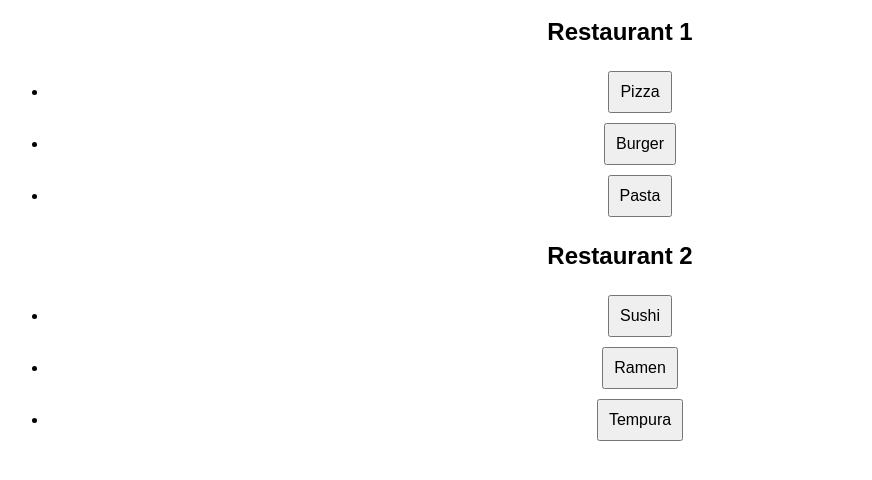
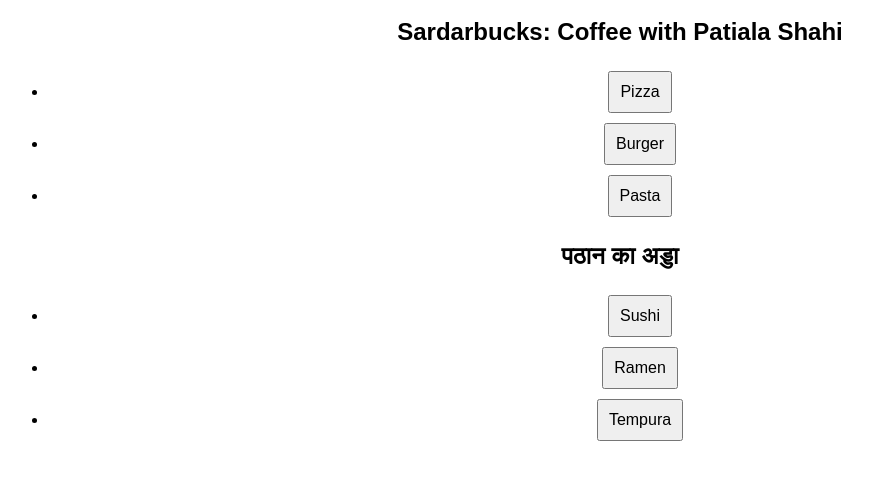
Before and after one commit to KartikBallal1610/Komato, a plain HTML site: page index.html in a window 1280 px wide. Shown: the part 90-570 px from the top of the page, without its empty margins (20-892 px from the left). Drawn offline with Linux system fonts and the light colour scheme.

Commit message:
Update index.html

```diff
--- a/index.html
+++ b/index.html
@@ -3,13 +3,13 @@
 <head>
     <meta charset="UTF-8">
     <meta name="viewport" content="width=device-width, initial-scale=1.0">
-    <title>Food Delivery</title>
+    <title>Cwiggy</title>
     <link rel="stylesheet" href="style.css">
 </head>
 <body>
     <h1>Food Delivery Service</h1>
     <div class="restaurant" id="restaurant1">
-        <h2>Restaurant 1</h2>
+        <h2>Sardarbucks: Coffee with Patiala Shahi</h2>
         <ul>
             <li><button class="order-btn">Pizza</button></li>
             <li><button class="order-btn">Burger</button></li>
@@ -17,7 +17,7 @@
         </ul>
     </div>
     <div class="restaurant" id="restaurant2">
-        <h2>Restaurant 2</h2>
+        <h2>पठान का अड्डा</h2>
         <ul>
             <li><button class="order-btn">Sushi</button></li>
             <li><button class="order-btn">Ramen</button></li>
```
